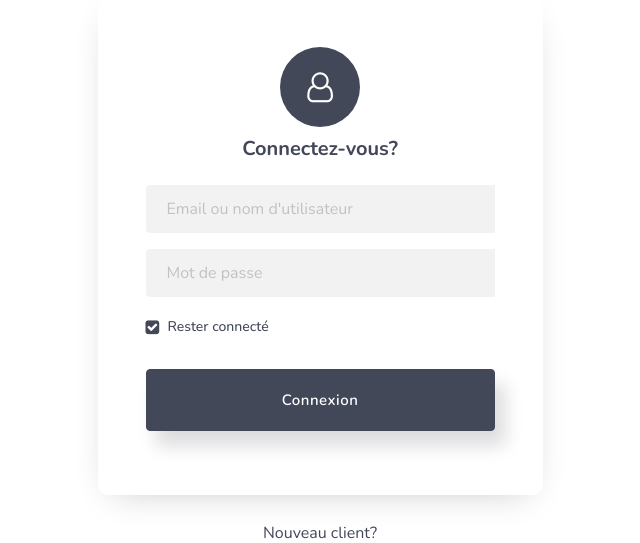
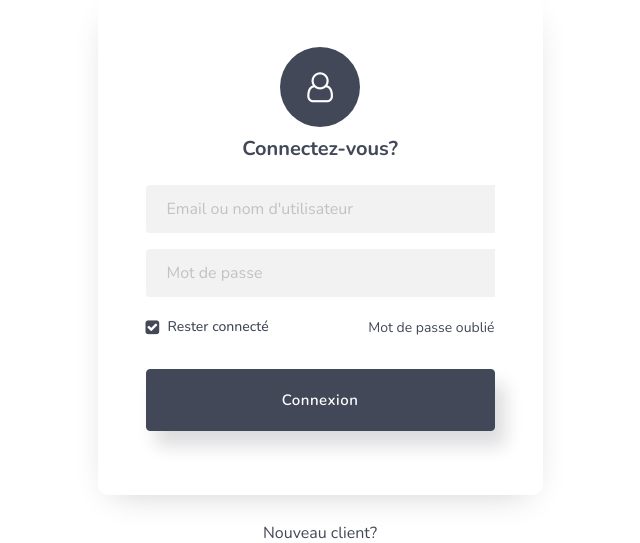
Before and after one commit to Alphady75/facile, a Symfony app: template templates/user/login.html.twig in a window 1280 px wide. Shown: the part 151-694 px from the top of the page, without its empty margins (320-960 px from the left). Run offline with Twig, Linux system fonts and the light colour scheme; the template is opened without the code that fills it, so the values that code supplies are empty; some libraries are stand-ins or nearby versions.

Commit message:
modification

```diff
--- a/templates/user/login.html.twig
+++ b/templates/user/login.html.twig
@@ -47,7 +47,7 @@
 								</label>
 							</div>
 							<div class="w-50 text-md-right">
-								<!--<a href="#" style="font-size: 14px;">Mot de passe oublié</a>-->
+								<a href="#" style="font-size: 14px;">Mot de passe oublié</a>
 							</div>
 						</div>
 						<div class="form-group text-center">
```
